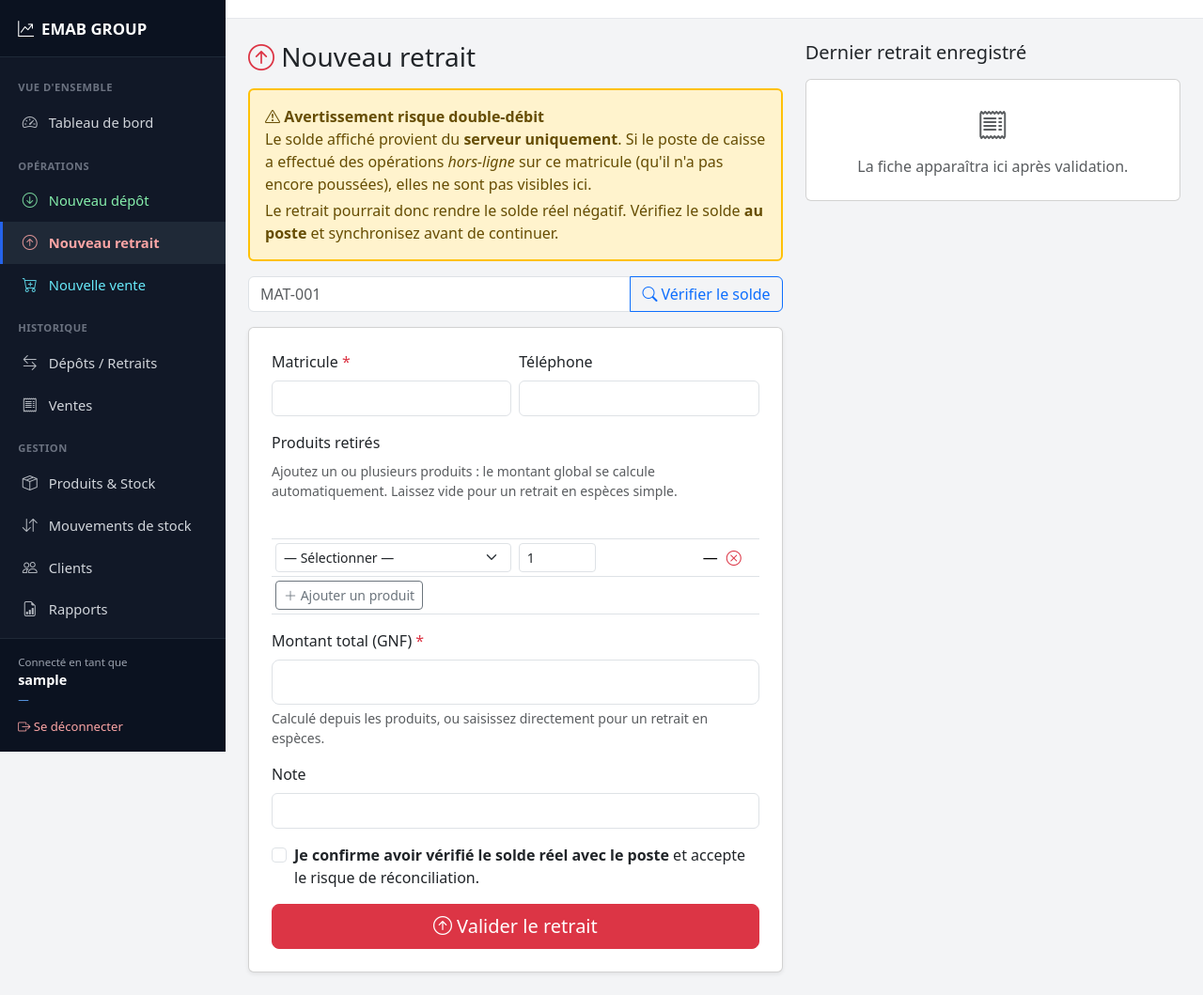
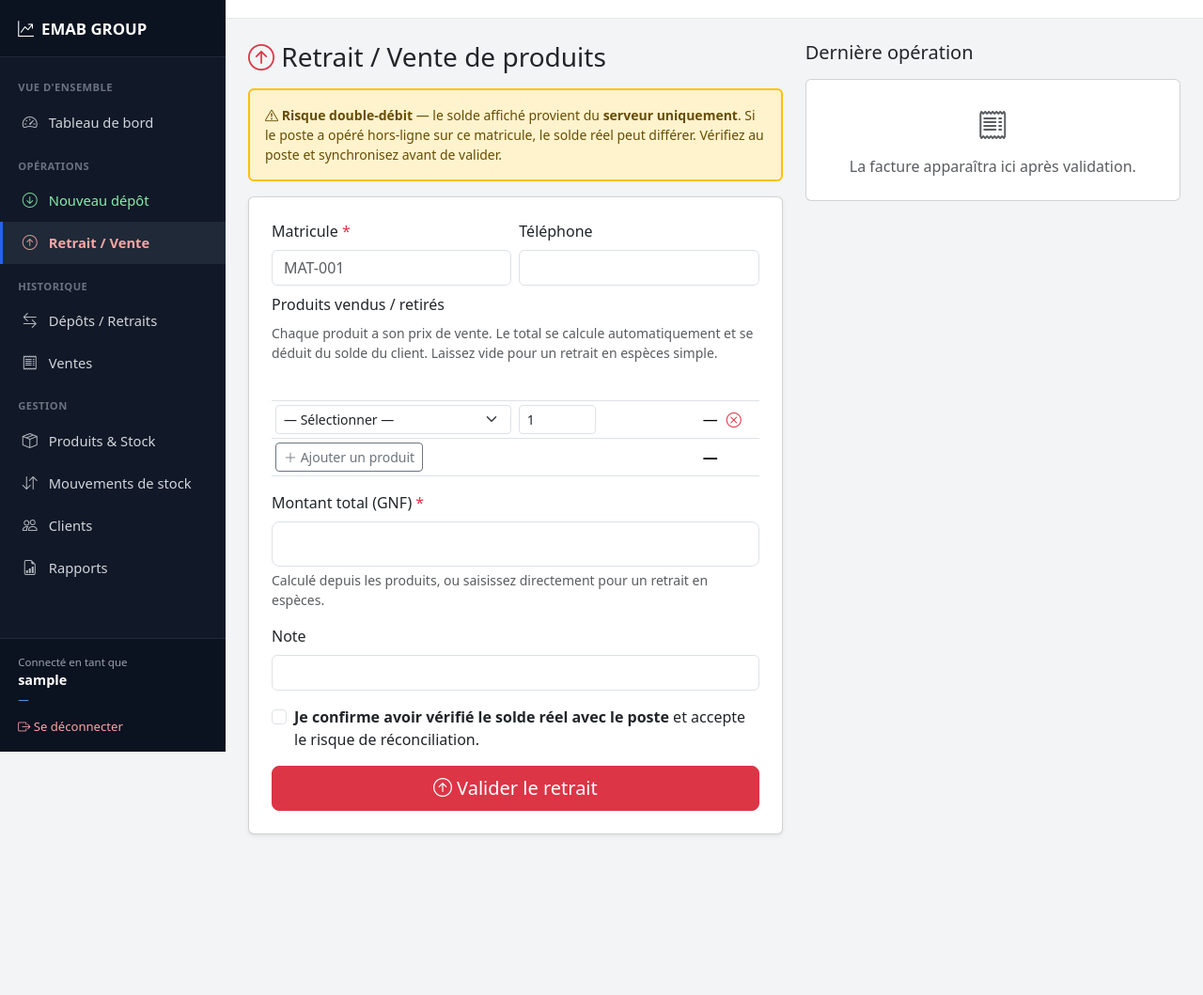
Before and after one commit to Faraleno2022/C-Users-LENO-Desktop-Gestionnaire-depot_Retrait, a Django app: page /transactions/retrait/ in a window 1280 px wide. Shown: the whole page at 94% size. After the commit the page ends 889 px from the top, so only its background shows below. Run offline with Django 5.2, Linux system fonts and the light colour scheme; a user stored in the database is signed in; tables that the repository leaves empty hold one stand-in row (values such as "Sample post").

Commit message:
Web: vente de produits integree au retrait + facture PDF
- Suppression de la page "Nouvelle vente" (sale_new redirige vers retrait)
- Retrait: chargement du solde client en temps reel (API JSON) des saisie
  du matricule, total produits et solde apres calcules en direct
- Facture PDF generee/telechargeable apres validation du retrait
- Bouton vers l'historique des transactions du client
- Nettoyage: suppression du code de vente obsolete

Co-Authored-By: Claude Opus 4.8 <noreply@anthropic.com>

```diff
--- a/server/web/templates/web/base.html
+++ b/server/web/templates/web/base.html
@@ -139,10 +139,7 @@
         <i class="bi bi-arrow-down-circle"></i> Nouveau dépôt
       </a>
       <a href="{% url 'web:withdrawal_new' %}" class="sidebar-link action-danger {% if request.resolver_match.url_name == 'withdrawal_new' %}active{% endif %}">
-        <i class="bi bi-arrow-up-circle"></i> Nouveau retrait
-      </a>
-      <a href="{% url 'web:sale_new' %}" class="sidebar-link action-info {% if request.resolver_match.url_name == 'sale_new' %}active{% endif %}">
-        <i class="bi bi-cart-plus"></i> Nouvelle vente
+        <i class="bi bi-arrow-up-circle"></i> Retrait / Vente
       </a>
 
       <div class="sidebar-section">Historique</div>
--- a/server/web/templates/web/withdrawal_form.html
+++ b/server/web/templates/web/withdrawal_form.html
@@ -1,19 +1,17 @@
 {% extends "web/base.html" %}
 {% load money %}
-{% block title %}Nouveau retrait{% endblock %}
+{% block title %}Retrait / Vente{% endblock %}
 
 {% block content %}
 <div class="row">
   <div class="col-12 col-lg-7">
-    <h1 class="h3 mb-3"><i class="bi bi-arrow-up-circle text-danger"></i> Nouveau retrait</h1>
+    <h1 class="h3 mb-3"><i class="bi bi-arrow-up-circle text-danger"></i> Retrait / Vente de produits</h1>
 
-    <div class="alert alert-warning border-warning border-2">
-      <strong><i class="bi bi-exclamation-triangle"></i> Avertissement risque double-débit</strong>
-      <p class="mb-1">Le solde affiché provient du <strong>serveur uniquement</strong>. Si le poste de
-      caisse a effectué des opérations <em>hors-ligne</em> sur ce matricule (qu'il n'a pas
-      encore poussées), elles ne sont pas visibles ici.</p>
-      <p class="mb-0">Le retrait pourrait donc rendre le solde réel négatif. Vérifiez le solde
-      <strong>au poste</strong> et synchronisez avant de continuer.</p>
+    <div class="alert alert-warning border-warning border-2 small">
+      <strong><i class="bi bi-exclamation-triangle"></i> Risque double-débit</strong> —
+      le solde affiché provient du <strong>serveur uniquement</strong>. Si le poste a
+      opéré hors-ligne sur ce matricule, le solde réel peut différer. Vérifiez au poste
+      et synchronisez avant de valider.
     </div>
 
     {% if error %}<div class="alert alert-danger">{{ error }}</div>{% endif %}
@@ -21,43 +19,44 @@
       {% for m in messages %}<div class="alert alert-{{ m.tags|default:'info' }}">{{ m }}</div>{% endfor %}
     {% endif %}
 
-    <form method="get" class="mb-3">
-      <div class="input-group">
-        <input type="text" name="matricule" value="{{ matricule_preview }}" class="form-control" placeholder="MAT-001">
-        <button class="btn btn-outline-primary" type="submit">
-          <i class="bi bi-search"></i> Vérifier le solde
-        </button>
-      </div>
-    </form>
-
-    {% if matricule_preview %}
-      <div class="card p-3 mb-3 bg-light">
-        Solde serveur de <strong>{{ matricule_preview }}</strong> :
-        <strong class="{% if balance_preview < 0 %}text-danger{% else %}text-success{% endif %}">
-          {{ balance_preview|money }}
-        </strong>
-      </div>
-    {% endif %}
-
-    <form method="post" class="card p-4 shadow-sm">
+    <form method="post" class="card p-4 shadow-sm"
+          data-balance-url="{% url 'web:matricule_balance_api' %}">
       {% csrf_token %}
 
       <div class="row g-2">
-        <div class="col-sm-6 mb-3">
+        <div class="col-sm-6 mb-2">
           <label class="form-label">Matricule <span class="text-danger">*</span></label>
-          <input type="text" name="matricule" value="{{ matricule_preview }}" class="form-control" required>
+          <input type="text" name="matricule" id="matricule" value="{{ matricule_preview }}"
+                 class="form-control" placeholder="MAT-001" autocomplete="off" required>
         </div>
-        <div class="col-sm-6 mb-3">
+        <div class="col-sm-6 mb-2">
           <label class="form-label">Téléphone</label>
-          <input type="text" name="telephone" class="form-control">
+          <input type="text" name="telephone" id="telephone" class="form-control">
         </div>
       </div>
 
-      {# ---------- Produits (optionnel, multi-lignes) ---------- #}
-      <label class="form-label">Produits retirés</label>
+      {# ---------- Solde client (chargé en temps réel) ---------- #}
+      <div class="card bg-light border-0 p-3 mb-3" id="balanceBox" style="display:none;">
+        <div class="d-flex justify-content-between">
+          <span>Solde actuel <span id="balanceClientNom" class="text-muted"></span></span>
+          <strong id="balanceCurrent">—</strong>
+        </div>
+        <div class="d-flex justify-content-between">
+          <span>Total produits / retrait</span>
+          <strong id="balanceTotal" class="text-danger">—</strong>
+        </div>
+        <hr class="my-2">
+        <div class="d-flex justify-content-between">
+          <span class="fw-bold">Solde après opération</span>
+          <strong id="balanceAfter" class="fs-5">—</strong>
+        </div>
+      </div>
+
+      {# ---------- Produits (multi-lignes, calcul temps réel) ---------- #}
+      <label class="form-label">Produits vendus / retirés</label>
       <p class="text-muted small mb-2">
-        Ajoutez un ou plusieurs produits : le montant global se calcule automatiquement.
-        Laissez vide pour un retrait en espèces simple.
+        Chaque produit a son prix de vente. Le total se calcule automatiquement et
+        se déduit du solde du client. Laissez vide pour un retrait en espèces simple.
       </p>
 
       <div class="table-responsive">
@@ -73,11 +72,13 @@
           <tbody id="prodRows"></tbody>
           <tfoot>
             <tr>
-              <td colspan="4">
+              <td colspan="2">
                 <button type="button" class="btn btn-outline-secondary btn-sm" id="addRowBtn">
                   <i class="bi bi-plus-lg"></i> Ajouter un produit
                 </button>
               </td>
+              <td class="text-end fw-bold" id="grandTotalCell">—</td>
+              <td></td>
             </tr>
           </tfoot>
         </table>
@@ -87,7 +88,7 @@
         <label class="form-label">Montant total (GNF) <span class="text-danger">*</span></label>
         <input type="number" step="1" min="1" name="montant" id="montant"
                class="form-control form-control-lg fw-bold" required>
-        <div class="form-text" id="montantHelp">
+        <div class="form-text">
           Calculé depuis les produits, ou saisissez directement pour un retrait en espèces.
         </div>
       </div>
@@ -140,12 +141,29 @@
 
     <script>
       (function () {
+        var form = document.querySelector('form[data-balance-url]');
+        var balanceUrl = form.getAttribute('data-balance-url');
         var rowsBody = document.getElementById('prodRows');
         var tpl = document.getElementById('rowTemplate');
         var montant = document.getElementById('montant');
+        var matInput = document.getElementById('matricule');
+        var telInput = document.getElementById('telephone');
 
-        function fmt(n) {
-          return n.toLocaleString('fr-FR').replace(/,/g, ' ');
+        var clientBalance = null;  // null = inconnu tant que le matricule n'est pas chargé
+
+        function fmt(n) { return Math.round(n).toLocaleString('fr-FR').replace(/,/g, ' '); }
+        function money(n) { return fmt(n) + ' GNF'; }
+
+        function refreshBalanceBox(total) {
+          var box = document.getElementById('balanceBox');
+          if (clientBalance === null) { box.style.display = 'none'; return; }
+          box.style.display = 'block';
+          document.getElementById('balanceCurrent').textContent = money(clientBalance);
+          document.getElementById('balanceTotal').textContent = total > 0 ? '− ' + money(total) : '—';
+          var after = clientBalance - total;
+          var el = document.getElementById('balanceAfter');
+          el.textContent = money(after);
+          el.className = 'fs-5 ' + (after < 0 ? 'text-danger' : 'text-success');
         }
 
         function recompute() {
@@ -157,50 +175,77 @@
             var prix = parseFloat(opt && opt.dataset.prix) || 0;
             var qte = parseFloat(row.querySelector('.prod-qte').value) || 0;
             var sub = sel.value ? prix * qte : 0;
-            row.querySelector('.prod-subtotal').textContent =
-              sub > 0 ? fmt(sub) + ' GNF' : '—';
+            row.querySelector('.prod-subtotal').textContent = sub > 0 ? money(sub) : '—';
             if (sel.value) { hasProduct = true; grand += prix * qte; }
           });
-          // S'il y a au moins un produit sélectionné, le montant est piloté par les produits.
+          document.getElementById('grandTotalCell').textContent = grand > 0 ? money(grand) : '—';
+
+          var total;
           if (hasProduct) {
             montant.value = grand > 0 ? Math.round(grand) : '';
             montant.readOnly = true;
             montant.classList.add('bg-light');
+            total = grand;
           } else {
             montant.readOnly = false;
             montant.classList.remove('bg-light');
+            total = parseFloat(montant.value) || 0;
           }
+          refreshBalanceBox(total);
         }
+
+        // --- Chargement temps réel du solde quand le matricule change ---
+        var fetchTimer = null;
+        function loadBalance() {
+          var mat = matInput.value.trim();
+          if (!mat) { clientBalance = null; recompute(); return; }
+          fetch(balanceUrl + '?matricule=' + encodeURIComponent(mat), {
+            headers: { 'X-Requested-With': 'XMLHttpRequest' }
+          })
+            .then(function (r) { return r.json(); })
+            .then(function (d) {
+              clientBalance = d.balance;
+              var nom = document.getElementById('balanceClientNom');
+              nom.textContent = d.found ? (d.nom ? '· ' + d.nom : '') : '· (matricule inconnu)';
+              if (d.found && d.telephone && !telInput.value) telInput.value = d.telephone;
+              recompute();
+            })
+            .catch(function () { clientBalance = null; recompute(); });
+        }
+        matInput.addEventListener('input', function () {
+          clearTimeout(fetchTimer);
+          fetchTimer = setTimeout(loadBalance, 350);
+        });
+        matInput.addEventListener('change', loadBalance);
 
         function wireRow(row) {
           row.querySelector('.prod-select').addEventListener('change', recompute);
           row.querySelector('.prod-qte').addEventListener('input', recompute);
           row.querySelector('.remove-row').addEventListener('click', function () {
-            row.remove();
-            recompute();
+            row.remove(); recompute();
           });
         }
-
         function addRow() {
           var clone = tpl.content.firstElementChild.cloneNode(true);
           rowsBody.appendChild(clone);
           wireRow(clone);
           recompute();
         }
+        document.getElementById('addRowBtn').addEventListener('click', addRow);
+        montant.addEventListener('input', recompute);
 
-        document.getElementById('addRowBtn').addEventListener('click', addRow);
-        // Une ligne au départ pour guider l'utilisateur.
-        addRow();
+        addRow();                 // une ligne au départ
+        if (matInput.value.trim()) loadBalance();   // précharge si matricule déjà présent
       })();
     </script>
   </div>
 
   <div class="col-12 col-lg-5">
-    <h2 class="h5 mb-3">Dernier retrait enregistré</h2>
+    <h2 class="h5 mb-3">Dernière opération</h2>
     {% if last_receipt %}
       <div class="card p-4 shadow-sm border-danger" id="receipt">
         <div class="text-center border-bottom pb-2 mb-3" style="border-style:dashed!important;">
-          <div class="fw-bold">FICHE DE RETRAIT</div>
+          <div class="fw-bold">FACTURE / FICHE DE RETRAIT</div>
           <small class="text-muted">N° {{ last_receipt.id }} — {{ last_receipt.created_at }}</small>
         </div>
 
@@ -211,7 +256,7 @@
         </table>
 
         {% if last_receipt.lines %}
-          <div class="fw-bold small text-muted mt-1 mb-1">Produits retirés</div>
+          <div class="fw-bold small text-muted mt-1 mb-1">Produits</div>
           <table class="table table-sm">
             <thead>
               <tr><th>Produit</th><th class="text-center">Qté</th><th class="text-end">Sous-total</th></tr>
@@ -229,10 +274,7 @@
         {% endif %}
 
         <table class="table table-sm mb-3">
-          <tr>
-            <th>Solde avant</th>
-            <td class="text-end">{{ last_receipt.solde_avant|money }}</td>
-          </tr>
+          <tr><th>Solde avant</th><td class="text-end">{{ last_receipt.solde_avant|money }}</td></tr>
           <tr class="text-danger">
             <th>Montant du retrait</th>
             <td class="text-end fw-bold">−{{ last_receipt.montant|money }}</td>
@@ -243,14 +285,23 @@
           </tr>
         </table>
 
-        <button onclick="window.print()" class="btn btn-outline-secondary btn-sm">
-          <i class="bi bi-printer"></i> Imprimer la fiche
-        </button>
+        <div class="d-grid gap-2">
+          <a href="{% url 'web:withdrawal_invoice' %}" class="btn btn-danger">
+            <i class="bi bi-file-earmark-pdf"></i> Télécharger la facture (PDF)
+          </a>
+          <a href="{% url 'web:transactions' %}?matricule={{ last_receipt.matricule|urlencode }}"
+             class="btn btn-outline-primary">
+            <i class="bi bi-clock-history"></i> Historique des transactions du client
+          </a>
+          <button onclick="window.print()" class="btn btn-outline-secondary btn-sm">
+            <i class="bi bi-printer"></i> Imprimer
+          </button>
+        </div>
       </div>
     {% else %}
       <div class="card p-4 text-center text-muted">
         <i class="bi bi-receipt" style="font-size:2rem;"></i>
-        <p class="mb-0 mt-2">La fiche apparaîtra ici après validation.</p>
+        <p class="mb-0 mt-2">La facture apparaîtra ici après validation.</p>
       </div>
     {% endif %}
   </div>
--- a/server/web/urls.py
+++ b/server/web/urls.py
@@ -11,6 +11,8 @@ urlpatterns = [
     path("transactions/", views.transactions, name="transactions"),
     path("transactions/depot/", views.deposit_new, name="deposit_new"),
     path("transactions/retrait/", views.withdrawal_new, name="withdrawal_new"),
+    path("transactions/retrait/facture/", views.withdrawal_invoice, name="withdrawal_invoice"),
+    path("api/solde/", views.matricule_balance_api, name="matricule_balance_api"),
     path("ventes/nouvelle/", views.sale_new, name="sale_new"),
     path("ventes/", views.sales, name="sales"),
     path("produits/", views.products, name="products"),
--- a/server/web/views.py
+++ b/server/web/views.py
@@ -11,7 +11,7 @@ from django.contrib.auth import authenticate, login, logout
 from django.contrib.auth.decorators import login_required
 from django.core.paginator import Paginator
 from django.db.models import Count, F, Q, Sum
-from django.http import HttpResponse, HttpResponseForbidden
+from django.http import HttpResponse, HttpResponseForbidden, JsonResponse
 from django.shortcuts import get_object_or_404, redirect, render
 from django.utils import timezone
 from django.utils.dateparse import parse_date
@@ -292,7 +292,9 @@ def withdrawal_new(request):
     """
     r = _remote(request)
     error = None
-    last_receipt = request.session.pop("last_withdrawal", None)
+    # On conserve la dernière opération en session (sans la retirer) pour
+    # permettre le téléchargement de la facture PDF et l'affichage de la fiche.
+    last_receipt = request.session.get("last_withdrawal")
     products = Product.objects.filter(actif=True).order_by("nom")
 
     balance_preview = None
@@ -447,112 +449,48 @@ def withdrawal_new(request):
 
 
 @login_required(login_url="web:login")
+def matricule_balance_api(request):
+    """Renvoie en JSON le solde serveur d'un matricule (chargement temps réel)."""
+    matricule = (request.GET.get("matricule") or "").strip()
+    if not matricule:
+        return JsonResponse({"matricule": "", "balance": 0.0, "found": False})
+    balance = _matricule_balance(matricule)
+    client = Client.objects.filter(matricule=matricule).first()
+    found = (
+        client is not None
+        or Transaction.objects.filter(matricule=matricule, deleted=False).exists()
+    )
+    return JsonResponse({
+        "matricule": matricule,
+        "balance": balance,
+        "found": found,
+        "nom": client.nom if client else "",
+        "telephone": client.telephone if client else "",
+    })
+
+
+@login_required(login_url="web:login")
+def withdrawal_invoice(request):
+    """Télécharge la facture PDF du dernier retrait enregistré (depuis la session)."""
+    data = request.session.get("last_withdrawal")
+    if not data:
+        messages.warning(request, "Aucune facture récente à télécharger.")
+        return redirect("web:withdrawal_new")
+    content = web_reports.build_withdrawal_invoice(data)
+    ts = datetime.now().strftime("%Y%m%d_%H%M%S")
+    mat = (data.get("matricule") or "client").replace(" ", "_")
+    resp = HttpResponse(content, content_type="application/pdf")
+    resp["Content-Disposition"] = f'attachment; filename="facture_{mat}_{ts}.pdf"'
+    return resp
+
+
+@login_required(login_url="web:login")
 def sale_new(request):
-    """Vente produit en ligne — décrémente stock + débit solde du matricule.
+    """Obsolète : la vente de produits se fait désormais au niveau du retrait.
 
-    Risque double : (a) le poste peut avoir débité le matricule offline, (b)
-    le poste peut avoir vendu le même produit offline (stock divergent).
-    Avertissement explicite + double confirmation.
+    On redirige vers la page de retrait (qui gère les produits + facture).
     """
-    r = _remote(request)
-    error = None
-    last_receipt = request.session.pop("last_sale", None)
-    products = Product.objects.filter(actif=True).order_by("nom")
-
-    if request.method == "POST":
-        try:
-            product_id = int(request.POST.get("product_id") or 0)
-            product = Product.objects.filter(pk=product_id, actif=True).first()
-            if product is None:
-                raise ValueError("Produit invalide ou inactif.")
-            matricule = (request.POST.get("matricule") or "").strip()
-            if not matricule:
-                raise ValueError("Le matricule client est obligatoire.")
-            telephone = (request.POST.get("telephone") or "").strip()
-            note = (request.POST.get("note") or "").strip()
-            qte_raw = (request.POST.get("quantite") or "").strip()
-            quantite = float(qte_raw)
-            if quantite <= 0:
-                raise ValueError("La quantité doit être strictement positive.")
-            confirmed = request.POST.get("confirmed") == "1"
-            if not confirmed:
-                raise ValueError(
-                    "Vous devez confirmer avoir vérifié solde et stock avec le poste."
-                )
-
-            current_stock = float(product.quantite_stock or 0)
-            if quantite > current_stock:
-                raise ValueError(
-                    f"Stock insuffisant côté serveur : disponible {current_stock:g}, "
-                    f"vente demandée {quantite:g}."
-                )
-            prix = float(product.prix_unitaire or 0)
-            montant_total = prix * quantite
-
-            current_balance = _matricule_balance(matricule)
-            if montant_total > current_balance:
-                raise ValueError(
-                    f"Solde insuffisant côté serveur : disponible "
-                    f"{current_balance:,.0f} GNF, vente {montant_total:,.0f} GNF."
-                )
-            new_balance = current_balance - montant_total
-            new_stock = current_stock - quantite
-
-            agent = None
-            ident = r.get("identifiant")
-            if ident:
-                agent = RemoteUser.objects.filter(identifiant=ident).order_by("-id").first()
-
-            sale = Sale.objects.create(
-                uuid=str(uuid_mod.uuid4()),
-                matricule=matricule, telephone=telephone,
-                product_id=product.id, product_uuid=product.uuid, product_nom=product.nom,
-                quantite=quantite, prix_unitaire=prix, montant_total=montant_total,
-                solde_apres=new_balance,
-                agent_id=(agent.id if agent else None),
-                agent_uuid=(agent.uuid if agent else ""),
-                agent_nom=(agent.nom_complet if agent else r.get("nom_complet") or ""),
-                note=note, created_at=_iso_now(), deleted=False,
-            )
-            # Met à jour le stock et crée le mouvement
-            product.quantite_stock = new_stock
-            product.updated_at = _iso_now()
-            product.save()
-            StockMovement.objects.create(
-                uuid=str(uuid_mod.uuid4()),
-                product_id=product.id, product_uuid=product.uuid, product_nom=product.nom,
-                type="sortie", quantite=quantite, stock_apres=new_stock,
-                motif="Vente en ligne", sale_id=sale.id,
-                agent_id=(agent.id if agent else None),
-                agent_uuid=(agent.uuid if agent else ""),
-                agent_nom=(agent.nom_complet if agent else r.get("nom_complet") or ""),
-                created_at=_iso_now(),
-            )
-            _log_audit(
-                request, "sale_create", target_type="sale", target_id=sale.uuid,
-                details=f"{product.nom} x{quantite:g} = {montant_total:.0f} pour {matricule}",
-            )
-            messages.success(
-                request,
-                f"Vente enregistrée : {product.nom} x {quantite:g} = {montant_total:,.0f} GNF. "
-                f"Stock restant : {new_stock:g}. Nouveau solde du client : {new_balance:,.0f} GNF.",
-            )
-            request.session["last_sale"] = {
-                "id": sale.id, "matricule": matricule, "product_nom": product.nom,
-                "quantite": quantite, "prix": prix, "montant_total": montant_total,
-                "solde_apres": new_balance, "new_stock": new_stock,
-                "created_at": sale.created_at, "agent_nom": sale.agent_nom,
-            }
-            return redirect("web:sale_new")
-        except (ValueError, TypeError) as e:
-            error = str(e)
-
-    return render(request, "web/sale_form.html", {
-        "error": error,
-        "remote": r,
-        "products": products,
-        "last_receipt": last_receipt,
-    })
+    return redirect("web:withdrawal_new")
 
 
 @login_required(login_url="web:login")
```
Also changed, not shown: server/web/reports.py (+90 -0 lines).
